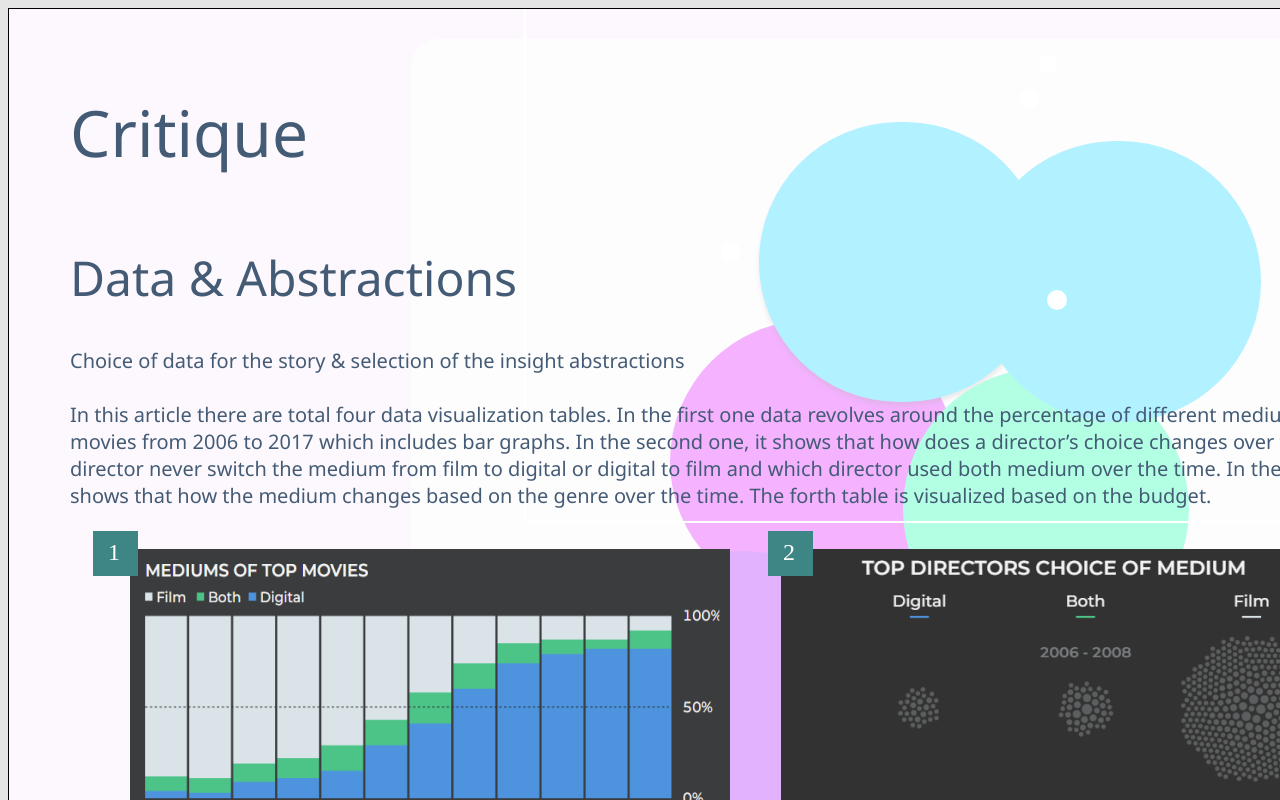
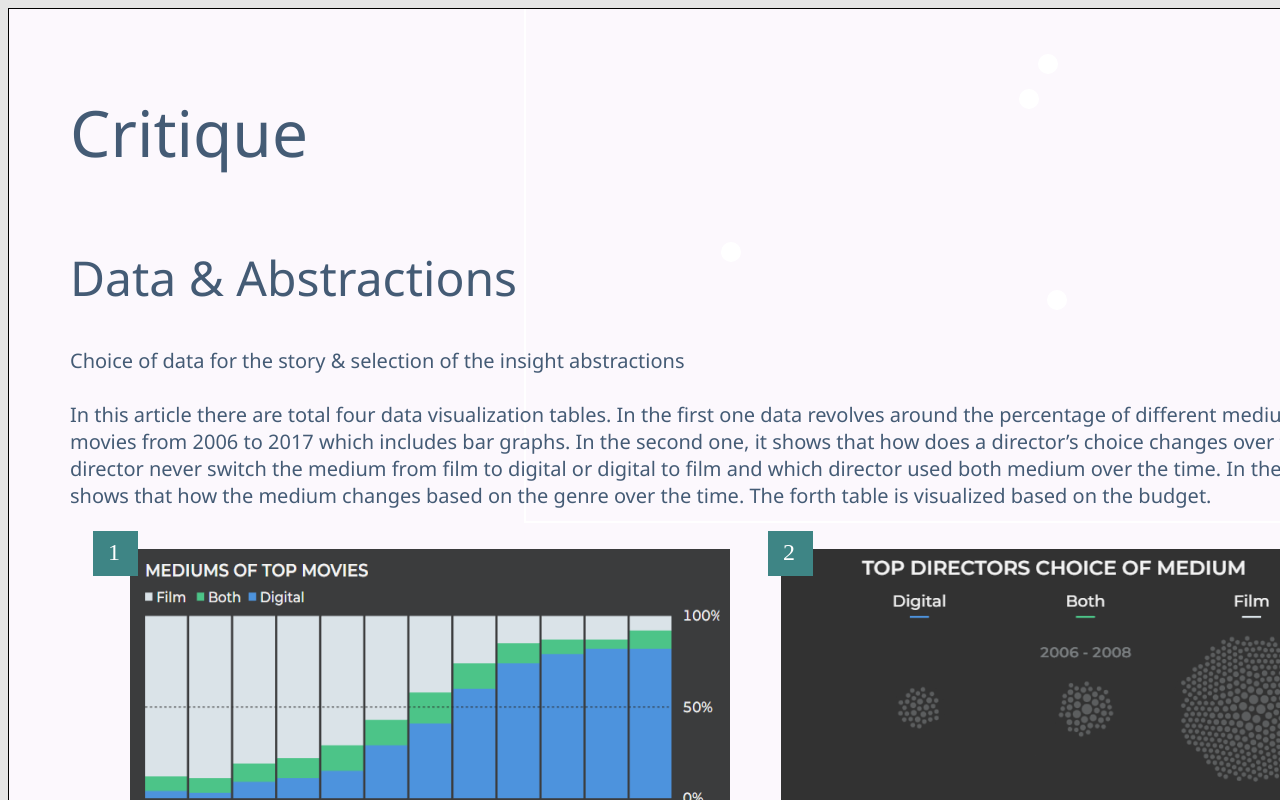
Before and after one commit to abhidx111/abhiroom, a plain HTML site: page index.html in a window 1280 px wide. Drawn offline with Linux system fonts and the light colour scheme; a web font is replaced by a local one.

Commit message:
Update styles.css

```diff
--- a/styles.css
+++ b/styles.css
@@ -7,72 +7,6 @@
 	width:1512px;
 	height:4219px;
 	position:absolute;
-}
-.e2_22 {
-	border-radius:500px;
-	background-color:rgba(219.0000021457672, 0, 255, 80);
-	width:286px;
-	height:282px;
-	position:absolute;
-	left:661px;
-	top:311px;
-}
-.e2_23 {
-	border-radius:500px;
-	background-color:rgba(158.00000578165054, 0, 255, 1
-	);
-	width:286px;
-	height:282px;
-	position:absolute;
-	left:589px;
-	top:542px;
-}
-.e2_24 {
-	box-shadow:0px 4px 4px rgba(0, 0, 0, 0.25);
-	border-radius:500px;
-	background-color:rgba(0, 209.00000274181366, 255, 1
-	);
-	width:286px;
-	height:280px;
-	position:absolute;
-	left:750px;
-	top:113px;
-}
-.e2_25 {
-	border-radius:500px;
-	background-color:rgba(0, 255, 163.00000548362732, 1);
-	width:286px;
-	height:282px;
-	position:absolute;
-	left:894px;
-	top:359px;
-}
-.e2_26 {
-	border-radius:500px;
-	background-color:rgba(219.0000021457672, 255, 0, 1);
-	width:193px;
-	height:189px;
-	position:absolute;
-	left:947px;
-	top:699px;
-}
-.e2_27 {
-	border-radius:500px;
-	background-color:rgba(0, 209.00000274181366, 255, 1);
-	width:286px;
-	height:281px;
-	position:absolute;
-	left:966px;
-	top:132px;
-}
-.e2_28 {
-	background-color:rgba(255, 255, 255, 0.699999988079071);
-	width:1110px;
-	height:1830px;
-	position:absolute;
-	left:402px;
-	top:30px;
-	border-radius:28px;
 }
 .e2_29 {
 	border-radius:500px;
@@ -386,6 +320,7 @@
 .e43_35 {
 	width:1372px;
 	height:316px;
+	font-family:Noto Sans;
 	position:absolute;
 	left:61px;
 	top:3848px;
```
